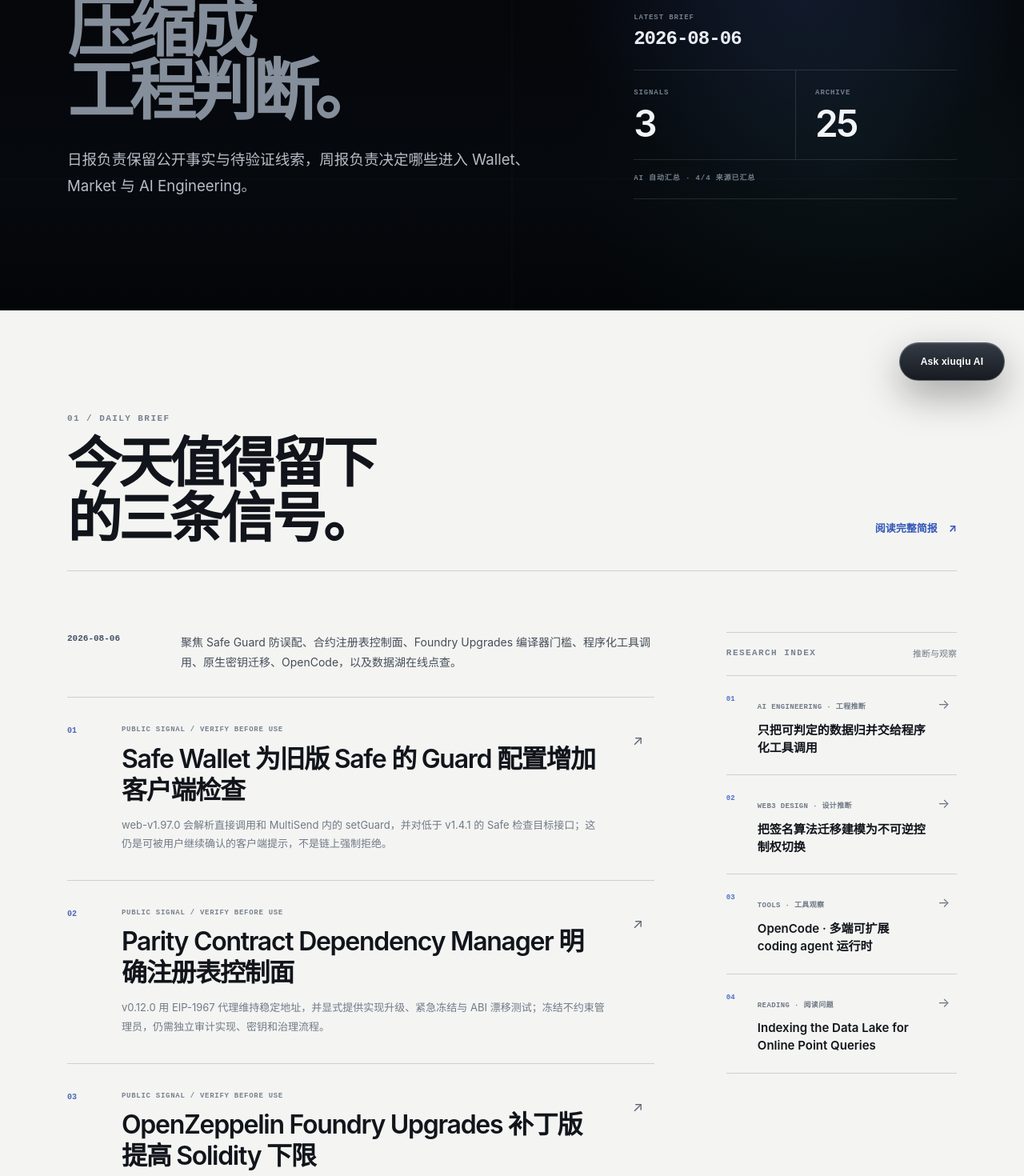
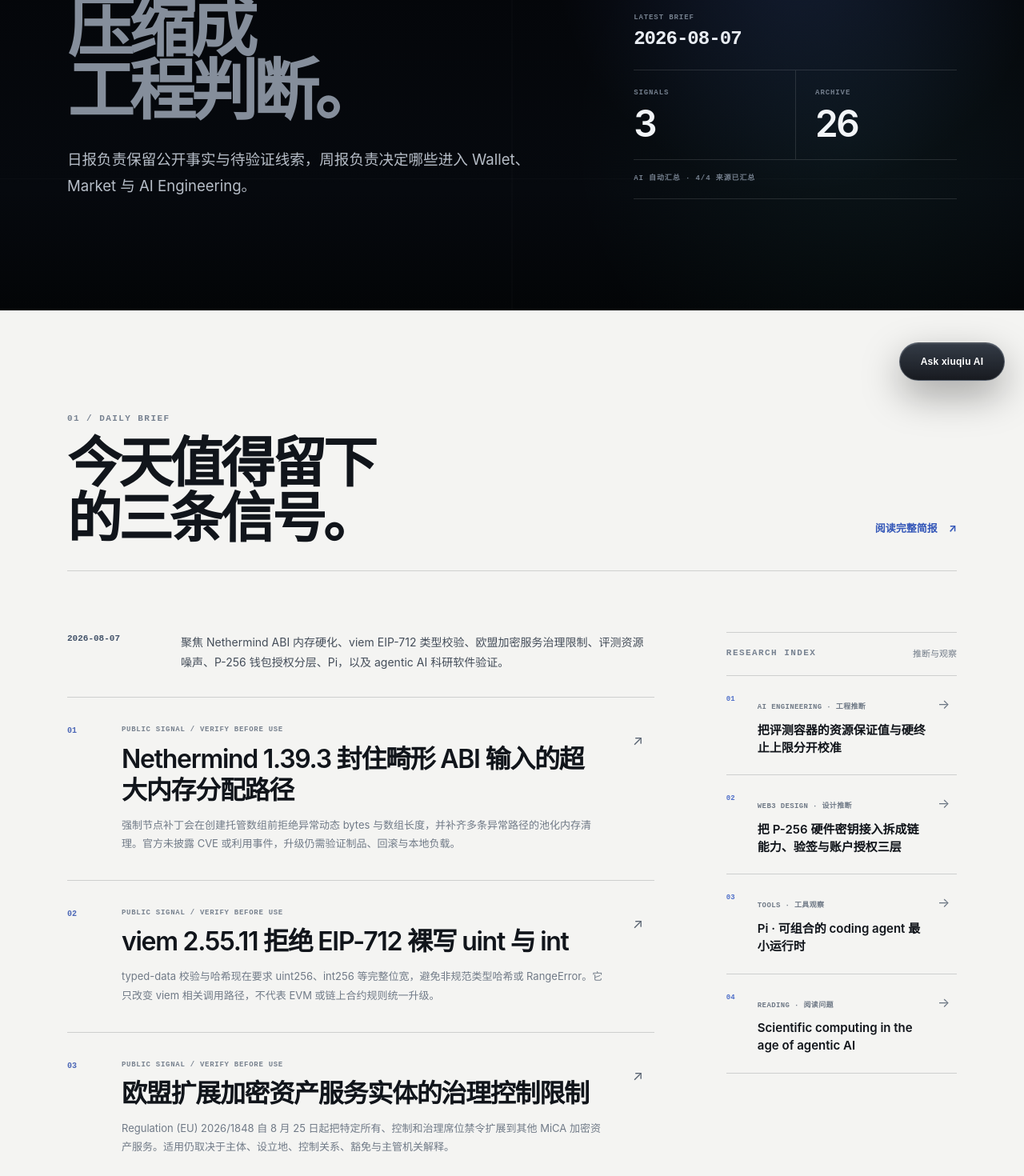
Before and after one commit to qianqiu0404/xiuqiu-site, a Vue app: page /radar in a window 1280 px wide. Shown: the part 300-1770 px from the top of the page at 80% size. Built offline with nearby package versions, Linux system fonts and the light colour scheme; the HTML template or start-up script is replaced by a standard one.

Commit message:
chore: daily radar 2026-08-07 (#54)

```diff
--- a/src/data/generatedRadars.ts
+++ b/src/data/generatedRadars.ts
@@ -5,6 +5,83 @@
 export interface DailyRadar { date: string; slug: string; title: string; summary: string; reviewStatus: 'automated'; generatedAt: string; sourceSections: string[]; missingSections: string[]; marketSignals: RadarItem[]; aiTip?: RadarItem; web3Design?: RadarItem; vibeProject?: RadarItem; readingPick?: RadarItem; sourceUrls: string[]; relatedProjectSlugs: string[] }
 
 export const dailyRadars: DailyRadar[] = [
+  {
+    "date": "2026-08-07",
+    "slug": "2026-08-07",
+    "title": "每日研究雷达 · 2026-08-07",
+    "summary": "聚焦 Nethermind ABI 内存硬化、viem EIP-712 类型校验、欧盟加密服务治理限制、评测资源噪声、P-256 钱包授权分层、Pi，以及 agentic AI 科研软件验证。",
+    "reviewStatus": "automated",
+    "generatedAt": "2026-08-07T07:04:03+08:00",
+    "sourceSections": [
+      "crypto",
+      "radar",
+      "vibe",
+      "reading"
+    ],
+    "missingSections": [],
+    "marketSignals": [
+      {
+        "title": "Nethermind 1.39.3 封住畸形 ABI 输入的超大内存分配路径",
+        "summary": "强制节点补丁会在创建托管数组前拒绝异常动态 bytes 与数组长度，并补齐多条异常路径的池化内存清理。官方未披露 CVE 或利用事件，升级仍需验证制品、回滚与本地负载。",
+        "sourceUrl": "https://github.com/NethermindEth/nethermind/releases/tag/1.39.3"
+      },
+      {
+        "title": "viem 2.55.11 拒绝 EIP-712 裸写 uint 与 int",
+        "summary": "typed-data 校验与哈希现在要求 uint256、int256 等完整位宽，避免非规范类型哈希或 RangeError。它只改变 viem 相关调用路径，不代表 EVM 或链上合约规则统一升级。",
+        "sourceUrl": "https://github.com/wevm/viem/releases/tag/viem%402.55.11"
+      },
+      {
+        "title": "欧盟扩展加密资产服务实体的治理控制限制",
+        "summary": "Regulation (EU) 2026/1848 自 8 月 25 日起把特定所有、控制和治理席位禁令扩展到其他 MiCA 加密资产服务。适用仍取决于主体、设立地、控制关系、豁免与主管机关解释。",
+        "sourceUrl": "https://eur-lex.europa.eu/eli/reg/2026/1848/oj/eng"
+      }
+    ],
+    "aiTip": {
+      "title": "把评测容器的资源保证值与硬终止上限分开校准",
+      "summary": "固定模型、提示、任务集与 harness，只逐级调整硬上限，分别统计答案错误和容器被杀；选择能降低基础设施失败、又未显著抬高正确率的最窄区间。Anthropic 的约 3 倍上限只是特定实验示例，不是通用倍率。",
+      "sourceUrl": "https://www.anthropic.com/engineering/infrastructure-noise"
+    },
+    "web3Design": {
+      "title": "把 P-256 硬件密钥接入拆成链能力、验签与账户授权三层",
+      "summary": "EIP-7951 的 P256VERIFY 只证明签名匹配公钥。钱包基础设施还应逐链绑定预编译能力，规范化 r、s 与公钥坐标，重算动作摘要，并独立校验账户、额度、nonce、有效期及恢复策略。",
+      "sourceUrl": "https://eips.ethereum.org/EIPS/eip-7951"
+    },
+    "vibeProject": {
+      "title": "Pi · 可组合的 coding agent 最小运行时",
+      "summary": "Pi 同时提供交互、print/JSON、RPC 与 SDK 入口，并开放工具、权限门、沙箱、MCP 与 UI 扩展。固定版 0.84.0 已复现 CLI；默认写入与 bash、package 全系统权限、安装脚本和极端长会话资源风险要求隔离与逐项放权。",
+      "sourceUrl": "https://github.com/earendil-works/pi/releases/tag/v0.84.0"
+    },
+    "readingPick": {
+      "title": "Scientific computing in the age of agentic AI",
+      "summary": "八个科研软件案例表明，agent 可加速初版，但科学有效性、数值边界、兼容性和长期所有权仍由人定义与验收。思考题：为一次真实重构列出目标行为、独立真值、最难边界与长期所有者。",
+      "sourceUrl": "https://openai.com/index/scientific-computing-agentic-ai/"
+    },
+    "sourceUrls": [
+      "https://github.com/NethermindEth/nethermind/releases/tag/1.39.3",
+      "https://github.com/NethermindEth/nethermind/pull/12588",
+      "https://github.com/wevm/viem/releases/tag/viem%402.55.11",
+      "https://github.com/wevm/viem/pull/4961",
+      "https://eur-lex.europa.eu/eli/reg/2026/1848/oj/eng",
+      "https://www.anthropic.com/engineering/infrastructure-noise",
+      "https://eips.ethereum.org/EIPS/eip-7951",
+      "https://github.com/earendil-works/pi/blob/v0.84.0/packages/coding-agent/README.md",
+      "https://github.com/earendil-works/pi/releases/tag/v0.84.0",
+      "https://registry.npmjs.org/%40earendil-works%2Fpi-coding-agent/0.84.0",
+      "https://api.npmjs.org/downloads/point/2026-07-07:2026-08-05/%40earendil-works%2Fpi-coding-agent",
+      "https://api.github.com/repos/earendil-works/pi",
+      "https://github.com/earendil-works/pi/issues/7194",
+      "https://github.com/earendil-works/pi/blob/v0.84.0/packages/coding-agent/docs/packages.md",
+      "https://github.com/earendil-works/pi/issues/7517",
+      "https://github.com/earendil-works/pi/issues/7730",
+      "https://github.com/earendil-works/pi/blob/v0.84.0/LICENSE",
+      "https://openai.com/index/scientific-computing-agentic-ai/"
+    ],
+    "relatedProjectSlugs": [
+      "wallet-core",
+      "exchange-wallet-system",
+      "web3-wallet-engineer-lab"
+    ]
+  },
   {
     "date": "2026-08-06",
     "slug": "2026-08-06",
```
Also changed, not shown: content/radar/2026-08-07.md (added, +59 -0 lines), 1 other file (tests, documents, lock files or other folders).
